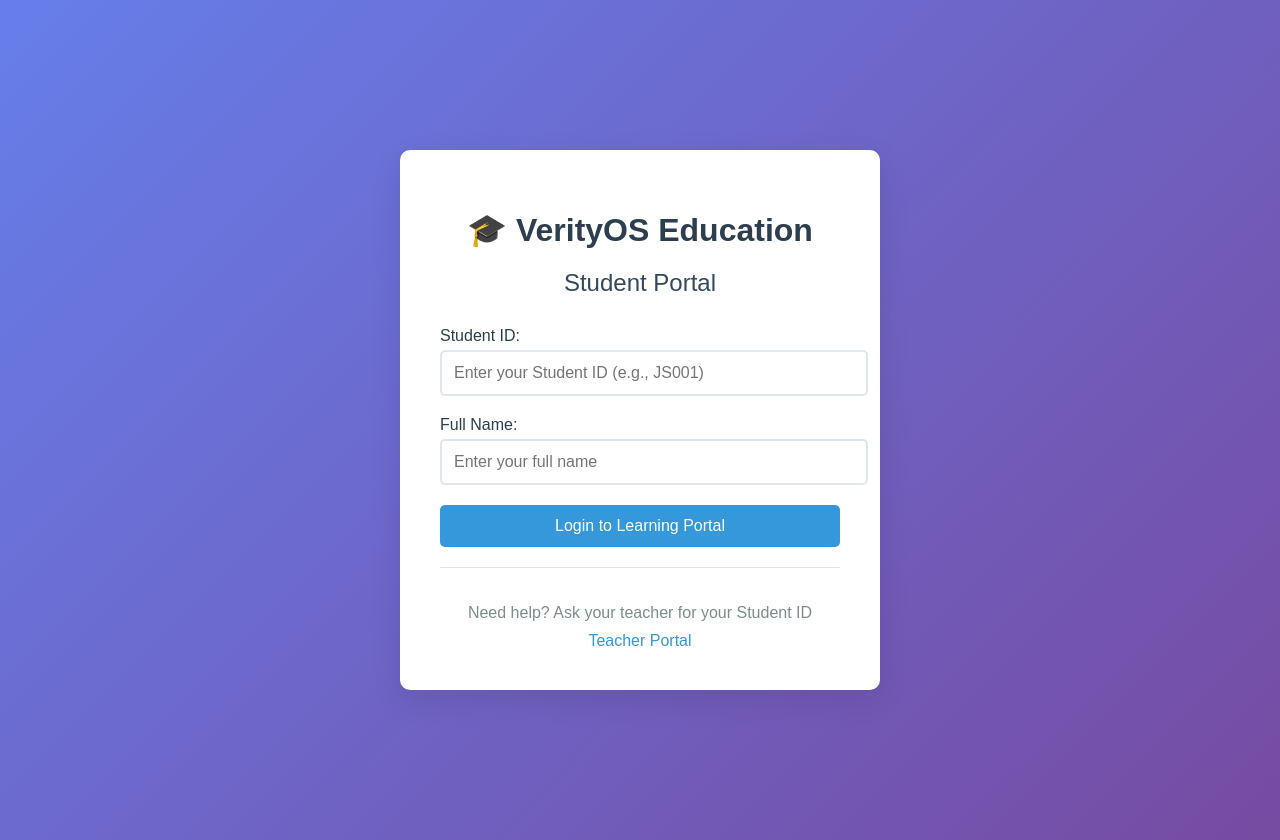
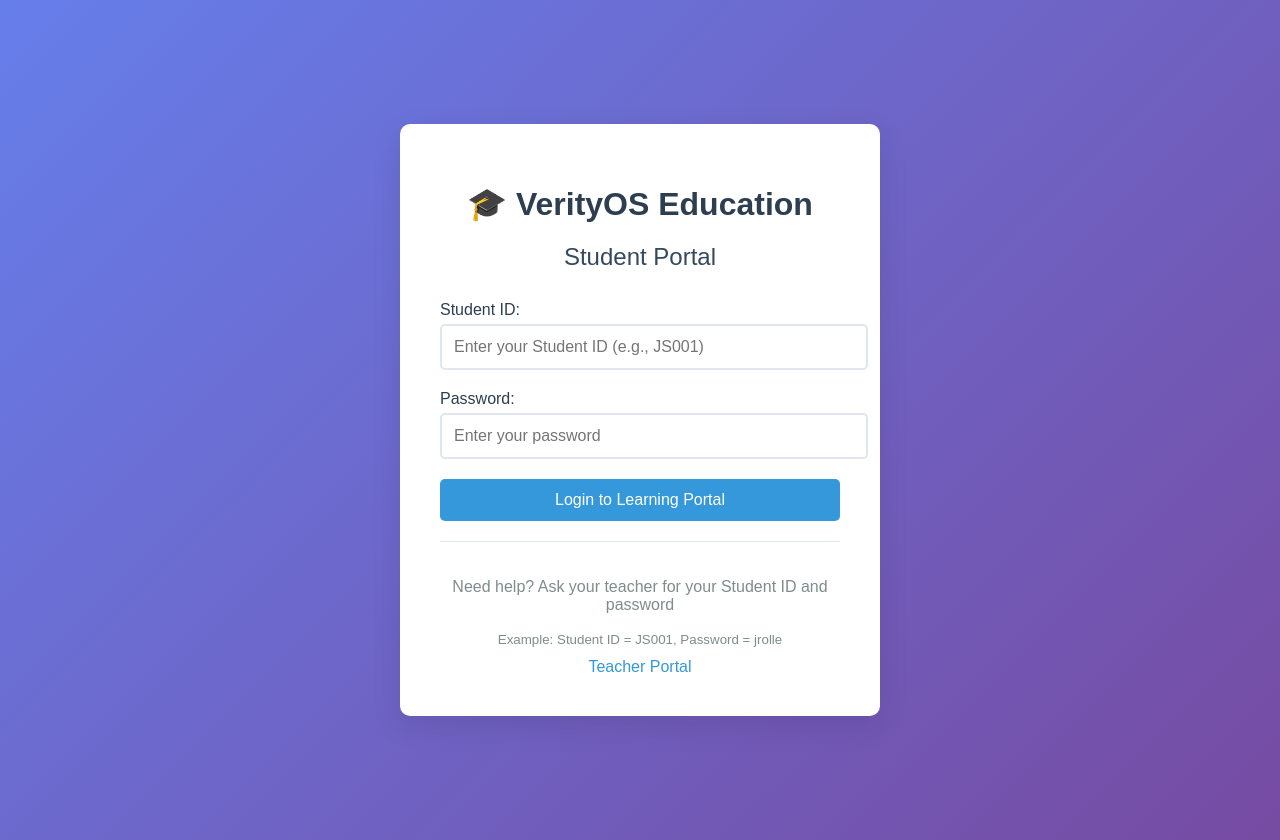
Before and after one commit to salutethegenius/verityos-education-agents, a Flask app: page /student-login in a window 1280 px wide. Run offline with Flask 3, Linux system fonts and the light colour scheme.

Commit message:
Assistant checkpoint: Add auto-generated passwords for student accounts
Assistant generated file changes:
- agents/coral/agent.py: Add automatic password generation based on student names, Update default students to include passwords, Add method to retrieve student credentials, Update process_message to handle credential requests, Update help message to include credential management
- web/templates/student_login.html: Add password field to student login, Update login script to validate credentials, Update login footer with better instructions
- web/app.py: Add student credential validation endpoint

---

User prompt:

looks great, however the teacher will now need to create a password for teh students as well. i think this should be auto based on teh student first and last name entered when created, this way the teacher can jsut give the credentials to the students. if they forget it, teacher can always remember its base off their name. kenneth moncur = kmoncur

Replit-Commit-Author: Assistant
Replit-Commit-Session-Id: eba9a031-80e5-4f2b-a2d0-ba4f620b4c6a

```diff
--- a/web/app.py
+++ b/web/app.py
@@ -104,6 +104,38 @@ def agent_endpoint(agent_name):
         app.logger.error(f"Error processing request for {agent_name}: {str(e)}")
         return jsonify({"error": "Internal server error"}), 500
 
+@app.route('/api/validate-student', methods=['POST'])
+def validate_student():
+    """Validate student login credentials"""
+    try:
+        data = request.get_json()
+        student_id = data.get('student_id', '').strip()
+        password = data.get('password', '').strip()
+
+        if not student_id or not password:
+            return jsonify({"success": False, "message": "Missing credentials"}), 400
+
+        # Import and use Coral agent to validate credentials
+        from agents.coral.agent import CoralAgent
+        coral = CoralAgent()
+
+        # Check if student exists and password matches
+        for key, student in coral.student_accounts.items():
+            if (student['student_id'].upper() == student_id.upper() and
+                student['password'] == password and
+                student['active']):
+                return jsonify({
+                    "success": True,
+                    "student_name": student['name'],
+                    "grade": student['grade']
+                })
+
+        return jsonify({"success": False, "message": "Invalid credentials"}), 401
+
+    except Exception as e:
+        app.logger.error(f"Student validation error: {str(e)}")
+        return jsonify({"success": False, "message": "Server error"}), 500
+
 @app.route('/api/<agent_name>/session', methods=['POST'])
 def session_endpoint(agent_name):
     """Handle session-related operations like loading conversation history"""
--- a/web/templates/student_login.html
+++ b/web/templates/student_login.html
@@ -20,15 +20,16 @@
                 </div>
 
                 <div class="form-group">
-                    <label for="student-name">Full Name:</label>
-                    <input type="text" id="student-name" name="student-name" placeholder="Enter your full name" required>
+                    <label for="student-password">Password:</label>
+                    <input type="password" id="student-password" name="student-password" placeholder="Enter your password" required>
                 </div>
 
                 <button type="submit" class="login-btn">Login to Learning Portal</button>
             </form>
 
             <div class="login-footer">
-                <p>Need help? Ask your teacher for your Student ID</p>
+                <p>Need help? Ask your teacher for your Student ID and password</p>
+                <p><small>Example: Student ID = JS001, Password = jrolle</small></p>
                 <a href="/">Teacher Portal</a>
             </div>
         </div>
@@ -39,14 +40,36 @@
             e.preventDefault();
 
             const studentId = document.getElementById('student-id').value;
-            const studentName = document.getElementById('student-name').value;
+            const password = document.getElementById('student-password').value;
 
-            // Store student info in session
-            sessionStorage.setItem('student_id', studentId);
-            sessionStorage.setItem('student_name', studentName);
+            // Validate credentials with server
+            fetch('/api/validate-student', {
+                method: 'POST',
+                headers: {
+                    'Content-Type': 'application/json',
+                },
+                body: JSON.stringify({
+                    student_id: studentId,
+                    password: password
+                })
+            })
+            .then(response => response.json())
+            .then(data => {
+                if (data.success) {
+                    // Store student info in session
+                    sessionStorage.setItem('student_id', studentId);
+                    sessionStorage.setItem('student_name', data.student_name);
 
-            // Redirect to student interface
-            window.location.href = `/student?id=${studentId}&name=${encodeURIComponent(studentName)}`;
+                    // Redirect to student interface
+                    window.location.href = `/student?id=${studentId}&name=${encodeURIComponent(data.student_name)}`;
+                } else {
+                    alert('Invalid credentials. Please check your Student ID and password.');
+                }
+            })
+            .catch(error => {
+                console.error('Login error:', error);
+                alert('Login failed. Please try again.');
+            });
         });
     </script>
 </body>
```
Also changed, not shown: agents/coral/agent.py (+34 -2 lines).
